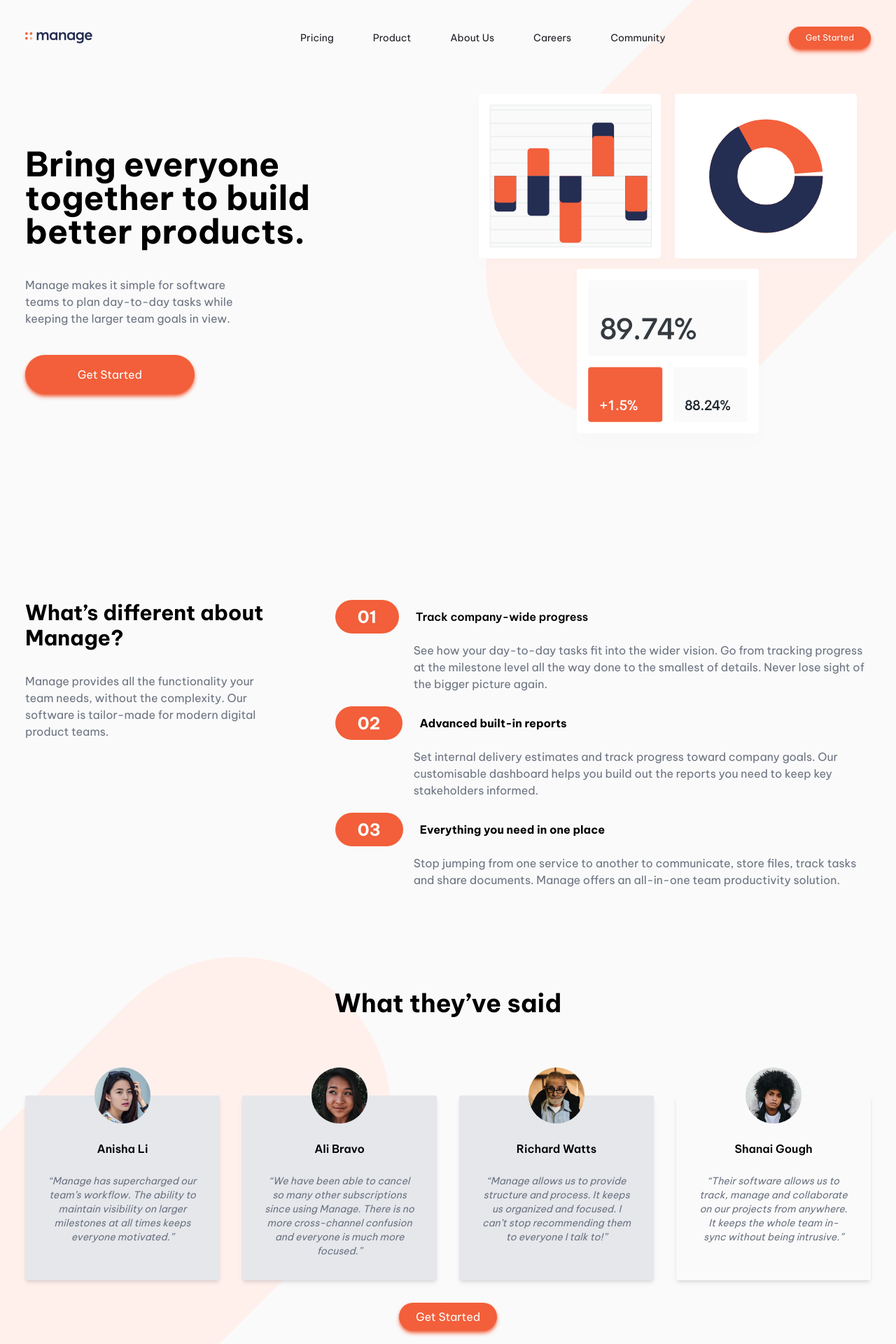
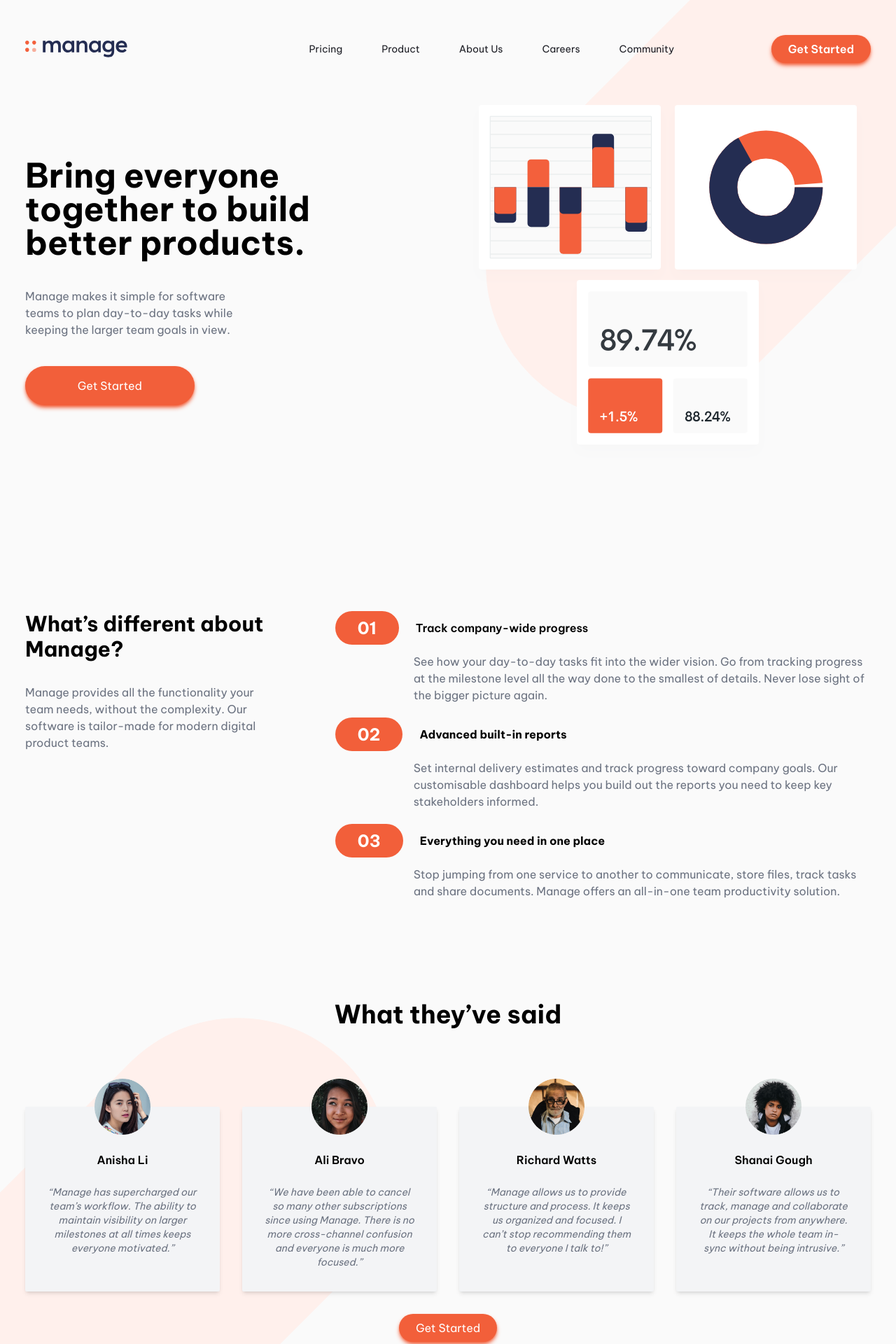
Before and after one commit to Kingkobi01/Manage-landing-page, a plain HTML site: page index.html in a window 1280 px wide. Shown: the top 1920 px of the page at 70% size. Drawn offline with nearby package versions, Linux system fonts and the light colour scheme.

Commit message:
Update  index.html

```diff
--- a/index.html
+++ b/index.html
@@ -34,9 +34,9 @@
 </head>
 
 <body class="font-vietnamPro w-full overflow-x-hidden bg-veryLightGray">
-  <header class="max-w-[1240px] mx-auto p-4 relative">
+  <header class="max-w-[1240px] mx-auto p-4 relative pt-[2em]">
     <nav class="  flex items-center justify-between">
-      <img class="md:w-24" src="./assets/images/logo.svg" alt="Manage Logo">
+      <img class="" src="./assets/images/logo.svg" alt="Manage Logo">
       <ul
           class="nav-menu absolute flex border-md flex-col gap-6 text-lg font-semibold up px-[10em] py-[2em] duration-300 left-[5%] text- mx-auto items-center md:px-4 md:text-md md:font-normal md:relative bg-white md:bg-transparent md:flex-row md:space-x-3 lg:space-x-8 lg:text-sm md:items-center">
         <li class="hover:text-gray-400 text-veryDarkBlue hover:tracking-wide duration-300">
@@ -56,7 +56,7 @@
         </li>
       </ul>
       <button
-              class="btn hidden bg-brightRed hover:bg-veryPaleRed hover:text-brightRed hover:shadow-veryPaleRed duration-300 text-white px-6 md:block font-semi-bold py-2 md:text-xs rounded-full shadow-md shadow-brightRed">Get
+              class="btn hidden bg-brightRed hover:bg-veryPaleRed hover:text-brightRed hover:shadow-veryPaleRed duration-300 text-white px-6 md:block font-semibold py-2 md:text-md rounded-full shadow-md shadow-brightRed">Get
         Started</button>
 
       <div class="md:hidden cursor-pointer">
@@ -129,14 +129,14 @@
 
       <h2 class="text-center font-bold md:text-3xl lg:text-4xl pb-20">What they’ve said</h2>
       <div class="max-w-[1240px] mb-8 mx-auto md:mt-8 px-4 grid md:grid-cols-2 lg:grid-cols-4 gap-20 md:gap-8">
-        <div class=" bg-gray-200 shadow-md rounded-sm flex flex-col text-center items-center space-y-6 px-8 pb-8">
+        <div class=" bg-gray-100 shadow-md rounded-sm flex flex-col text-center items-center space-y-6 px-8 pb-8">
           <img class="w-20 mt-[-2.5em]" src="./assets/images/avatar-anisha.png" alt="Anisha Li">
           <h3 class="font-semibold">Anisha Li</h3>
           <p class="italic text-gray-500 text-sm">“Manage has supercharged our team’s workflow. The ability to maintain
             visibility on larger milestones at all times keeps everyone motivated.”</p>
         </div>
         <div
-             class="hidden bg-gray-200 shadow-md rounded-sm md:flex flex-col text-center items-center space-y-6 px-8 pb-8">
+             class="hidden bg-gray-100 shadow-md rounded-sm md:flex flex-col text-center items-center space-y-6 px-8 pb-8">
           <img class="w-20 mt-[-2.5em]" src="./assets/images/avatar-ali.png" alt="Ali Bravo">
           <h3 class="font-semibold">Ali Bravo</h3>
           <p class="italic text-gray-500 text-sm">“We have been able to cancel so many other subscriptions since using
@@ -144,7 +144,7 @@
             more focused.”</p>
         </div>
         <div
-             class="hidden bg-gray-200 shadow-md rounded-sm md:flex flex-col text-center items-center space-y-6 px-8 pb-8">
+             class="hidden bg-gray-100 shadow-md rounded-sm md:flex flex-col text-center items-center space-y-6 px-8 pb-8">
           <img class="w-20 mt-[-2.5em]" src="./assets/images/avatar-richard.png" alt="Richard Watts">
           <h3 class="font-semibold">Richard Watts</h3>
           <p class="italic text-gray-500 text-sm">“Manage allows us to provide structure and process. It keeps us
@@ -152,7 +152,7 @@
             and focused. I can’t stop recommending them to everyone I talk to!”</p>
         </div>
         <div
-             class="hidden bg-veryLightGray shadow-md rounded-sm md:flex flex-col text-center items-center space-y-6 px-8 pb-8">
+             class="hidden bg-gray-100 shadow-md rounded-sm md:flex flex-col text-center items-center space-y-6 px-8 pb-8">
           <img class="w-20 mt-[-2.5em]" src="./assets/images/avatar-shanai.png" alt="Shanai Gough">
           <h3 class="font-semibold">Shanai Gough</h3>
           <p class="italic text-gray-500 text-sm">“Their software allows us to track, manage and collaborate on our
@@ -171,7 +171,7 @@
               class="btn block mx-auto bg-brightRed hover:bg-veryPaleRed hover:text-brightRed hover:shadow-veryPaleRed duration-300 text-white px-6 md:block font-semi-bold py-2  rounded-full shadow-md shadow-brightRed">Get
         Started</button>
     </div>
-    <div class="py-8 w-full bg-brightRed text-white">
+    <div class="py-16 w-full bg-brightRed text-white">
       <div class="max-w-[1240px] mx-auto px-4 flex flex-col md:flex-row items-center justify-between gap-6">
         <h2 class="text-center md:text-start font-bold text-4xl md:text-2xl lg:w-1/3">Simplify how your team works
           today.
```
